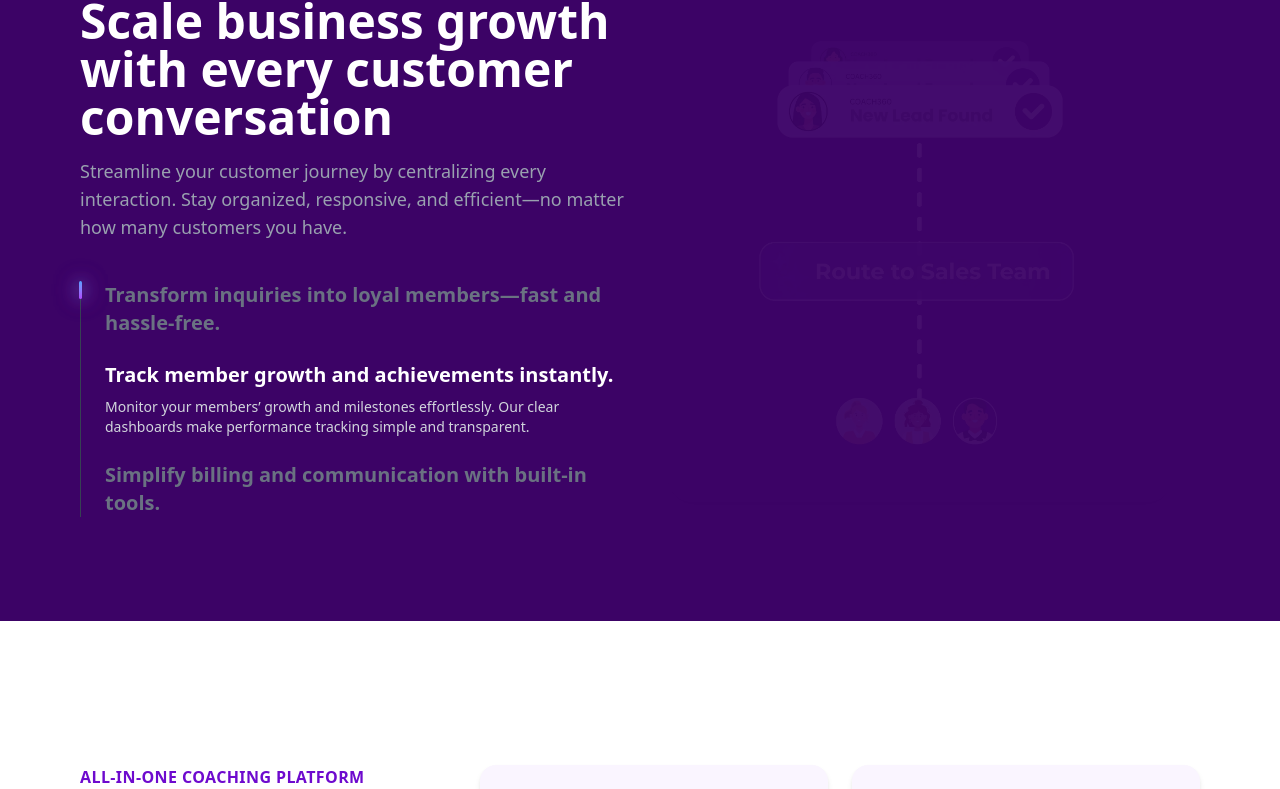
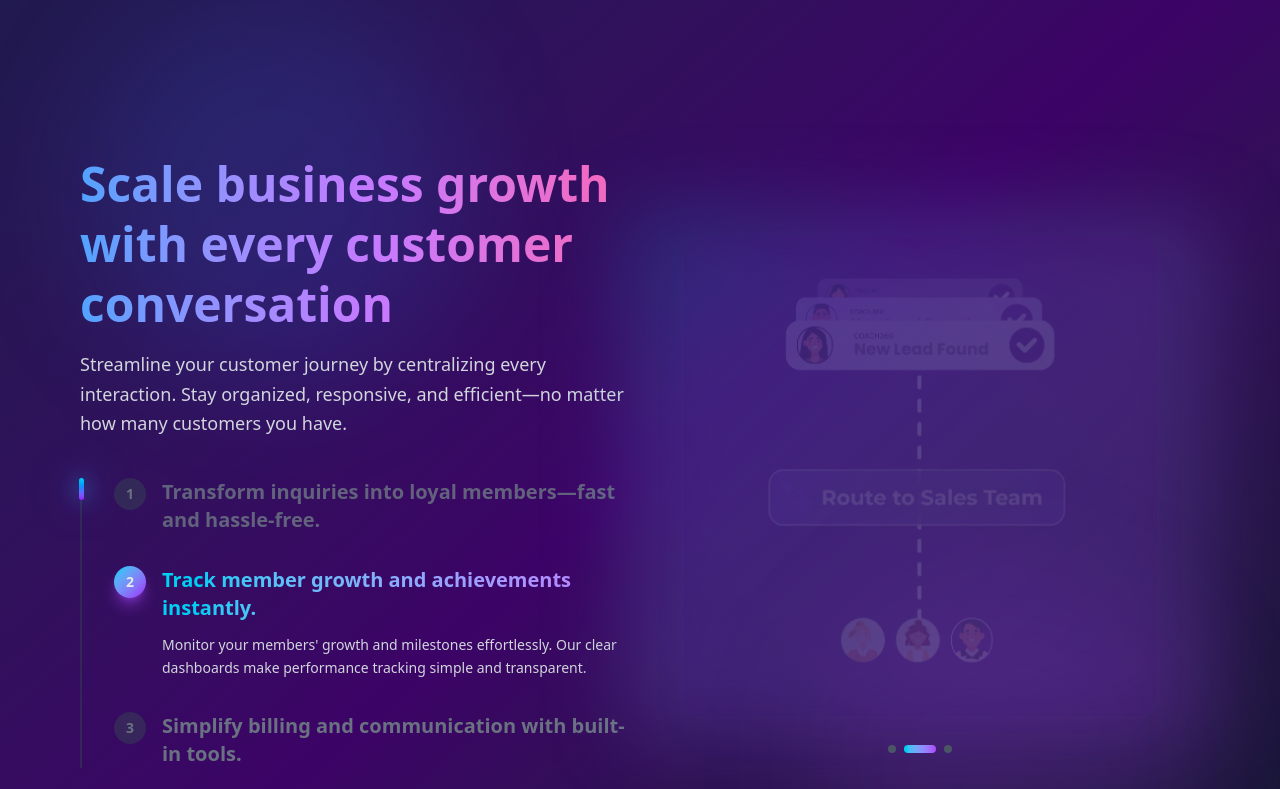
Before and after one commit to Suraj8517/react-crm-website, a React (Vite) app: page / in a window 1280 px wide. Shown: the part 1644-2433 px from the top of the page. Built offline with nearby package versions, Linux system fonts and the light colour scheme.

Commit message:
update live site

```diff
--- a/src/components/BusinessGrowthSection.jsx
+++ b/src/components/BusinessGrowthSection.jsx
@@ -3,25 +3,24 @@ import { motion, AnimatePresence } from "framer-motion";
  import slide1 from "../assets/slide1.webp";
 import slide2 from "../assets/slide2.webp";
 import slide3 from "../assets/slide3.webp";
-
 const sections = [
   {
     title: "Transform inquiries into loyal members—fast and hassle-free.",
     content:
       "Turn every inquiry into an opportunity. Engage prospects efficiently, nurture leads, and close memberships faster, ensuring no potential customer slips through the cracks.",
-    image: slide1,
+    image: slide1
   },
   {
     title: "Track member growth and achievements instantly.",
     content:
-      "Monitor your members’ growth and milestones effortlessly. Our clear dashboards make performance tracking simple and transparent.",
-    image: slide2,
+      "Monitor your members' growth and milestones effortlessly. Our clear dashboards make performance tracking simple and transparent.",
+    image: slide2
   },
   {
     title: "Simplify billing and communication with built-in tools.",
     content:
       "Effortlessly manage billing, calls, and subscriptions—all in one platform designed for smooth business operations.",
-    image: slide3,
+    image: slide3
   },
 ];
 
@@ -30,14 +29,11 @@ export default function GrowthSection() {
   const [progress, setProgress] = useState(0);
   const [manual, setManual] = useState(false);
 
-  // ✅ Autoplay logic (always starts from top)
   useEffect(() => {
     if (manual) return;
-
-    const duration = 5000; // 5s per section
+    const duration = 5000;
     const interval = 50;
     let elapsed = 0;
-
     setProgress(0);
 
     const timer = setInterval(() => {
@@ -59,6 +55,7 @@ export default function GrowthSection() {
   };
 
   const getProgressHeight = () => (manual ? "50%" : `${progress}%`);
+
   const getLineTop = () => {
     if (!manual) return "0%";
     if (active === 0) return "0%";
@@ -67,35 +64,46 @@ export default function GrowthSection() {
   };
 
   return (
-    <div className="flex flex-col md:flex-row items-center justify-between bg-purple-950 text-white py-20 px-6 md:px-20 mt-24 relative overflow-hidden">
+    <div className="relative h-280 flex flex-col md:flex-row items-center justify-between bg-gradient-to-br from-indigo-950 via-purple-950 to-slate-900 text-white py-20 px-6 md:px-20 mt-24 overflow-hidden">
+      <div className="absolute inset-0 opacity-20">
+        <div className="absolute top-20 left-20 w-96 h-96 bg-blue-500 rounded-full mix-blend-multiply filter blur-3xl animate-pulse"></div>
+        <div className="absolute bottom-20 right-20 w-96 h-96 bg-purple-500 rounded-full mix-blend-multiply filter blur-3xl animate-pulse" style={{ animationDelay: '2s' }}></div>
+      </div>
+
       {/* Left Side */}
-      <div className="md:w-1/2 relative">
-        <h2 className="text-2xl md:text-5xl font-bold mb-4">
+      <div className="md:w-1/2 relative z-10">
+        <motion.div
+          initial={{ opacity: 0, y: 30 }}
+          animate={{ opacity: 1, y: 0 }}
+          transition={{ duration: 0.8 }}
+        >
+          <h2 className="text-2xl md:text-5xl font-bold mb-4 bg-gradient-to-r from-blue-400 via-purple-400 to-pink-400 bg-clip-text text-transparent leading-tight">
             Scale business growth with every customer conversation
           </h2>
-        <p className="text-gray-400 mb-10 text-lg 2xl:text-xl">
+          <p className="text-gray-300 mb-10 text-lg 2xl:text-xl leading-relaxed">
             Streamline your customer journey by centralizing every interaction.
-          Stay organized, responsive, and efficient—no matter how many customers
-          you have.
+            Stay organized, responsive, and efficient—no matter how many
+            customers you have.
           </p>
+        </motion.div>
 
-        {/*  Progress Line Container */}
-        <div className="relative pl-6 border-l border-gray-700">
-          {/*  Glowing progress line */}
+        {/* Progress Line Container */}
+        <div className="relative pl-8 border-l-2 border-gray-700/50">
+          {/* Glowing progress line */}
           <motion.div
-            className="absolute left-[-2px] w-[3px] rounded-full bg-gradient-to-b from-blue-400 to-purple-500 shadow-[0_0_12px_4px_rgba(99,102,241,0.5)]"
+            className="absolute left-[-3px] w-[5px] rounded-full bg-gradient-to-b from-cyan-400 via-blue-500 to-purple-600"
             style={{
               top: getLineTop(),
               height: getProgressHeight(),
               transition: "height 0.15s linear, top 0.3s ease",
               boxShadow:
-                "0 0 15px rgba(147, 197, 253, 0.7), 0 0 25px rgba(168, 85, 247, 0.6)",
+                "0 0 20px rgba(56, 189, 248, 0.8), 0 0 40px rgba(168, 85, 247, 0.6), 0 0 60px rgba(168, 85, 247, 0.4)",
             }}
           ></motion.div>
 
-          {/*  Soft blur glow behind main line */}
+          {/* Enhanced blur glow */}
           <motion.div
-            className="absolute left-[-2px] w-[6px] rounded-full bg-gradient-to-b from-blue-400/30 to-purple-500/30 blur-md"
+            className="absolute left-[-6px] w-[12px] rounded-full bg-gradient-to-b from-cyan-400/40 via-blue-500/40 to-purple-600/40 blur-xl"
             style={{
               top: getLineTop(),
               height: getProgressHeight(),
@@ -103,49 +111,103 @@ export default function GrowthSection() {
             }}
           ></motion.div>
 
-          {/*  Titles */}
+          {/* Titles */}
           {sections.map((sec, i) => (
-            <div
+            <motion.div
               key={i}
-              className={`mb-6 cursor-pointer relative z-10 transition-all ${
-                active === i
-                  ? "text-white"
-                  : "text-gray-500 hover:text-gray-300"
+              className={`mb-8 cursor-pointer relative z-10 transition-all duration-300 group ${
+                active === i ? "text-white" : "text-gray-500"
               }`}
               onClick={() => handleClick(i)}
+              whileHover={{ x: 4 }}
             >
-              <h4 className="font-semibold text-xl 2xl:text-3xl">{sec.title}</h4>
+              {/* Number indicator */}
+              <div className={`flex items-start gap-4 ${active === i ? 'mb-3' : ''}`}>
+                <div
+                  className={`flex-shrink-0 w-8 h-8 rounded-full flex items-center justify-center text-sm font-bold transition-all duration-300 ${
+                    active === i
+                      ? "bg-gradient-to-br from-cyan-400 to-purple-600 shadow-lg shadow-purple-500/50"
+                      : "bg-gray-700/50 text-gray-500 group-hover:bg-gray-600/50"
+                  }`}
+                >
+                  {i + 1}
+                </div>
+                <div className="flex-1">
+                  <h4
+                    className={`font-semibold text-xl 2xl:text-3xl transition-all duration-300 ${
+                      active === i
+                        ? "text-transparent bg-gradient-to-r from-cyan-400 to-purple-400 bg-clip-text"
+                        : "group-hover:text-gray-300"
+                    }`}
+                  >
+                    {sec.title}
+                  </h4>
+                  <AnimatePresence mode="wait">
                     {active === i && (
                       <motion.p
                         key={i}
-                  initial={{ opacity: 0, y: 10 }}
-                  animate={{ opacity: 1, y: 0 }}
-                  exit={{ opacity: 0 }}
-                  transition={{ duration: 0.4 }}
-                  className="text-gray-300 mt-2 text-sm 2xl:text-xl"
+                        initial={{ opacity: 0, y: -10, height: 0 }}
+                        animate={{ opacity: 1, y: 0, height: "auto" }}
+                        exit={{ opacity: 0, y: -10, height: 0 }}
+                        transition={{ duration: 0.4, ease: "easeOut" }}
+                        className="text-gray-300 mt-3 text-sm 2xl:text-xl leading-relaxed"
                       >
                         {sec.content}
                       </motion.p>
                     )}
+                  </AnimatePresence>
                 </div>
+              </div>
+            </motion.div>
           ))}
         </div>
       </div>
 
       {/* Right Side Image */}
-      <div className="md:w-1/2 mt-10 md:mt-0 flex justify-center items-center">
+      <div className="md:w-1/2 mt-10 md:mt-0 flex justify-center items-center relative z-10">
+        <div className="relative">
+          {/* Decorative glow behind image */}
+          <div className="absolute inset-0 bg-gradient-to-br from-cyan-500/20 to-purple-500/20 rounded-3xl blur-2xl transform scale-105"></div>
+
           <AnimatePresence mode="wait">
-          <motion.img
+            <motion.div
               key={sections[active].image}
+              initial={{ opacity: 0, scale: 0.95, rotateY: 10 }}
+              animate={{ opacity: 1, scale: 1, rotateY: 0 }}
+              exit={{ opacity: 0, scale: 0.95, rotateY: -10 }}
+              transition={{ duration: 0.6, ease: "easeOut" }}
+              className="relative"
+            >
+              <img
                 src={sections[active].image}
                 alt={sections[active].title}
-            initial={{ opacity: 0, y: 20 }}
-            animate={{ opacity: 1, y: 0 }}
-            exit={{ opacity: 0, y: -20 }}
-            transition={{ duration: 0.5 }}
-            className="w-[90%] rounded-3xl shadow-lg"
+                className="w-[90%] mx-auto rounded-3xl shadow-2xl shadow-purple-900/50 border border-purple-500/20"
               />
+              {/* Gradient overlay on image */}
+              <div className="absolute inset-0 bg-gradient-to-tr from-cyan-500/10 to-purple-500/10 rounded-3xl w-[90%] mx-auto"></div>
+            </motion.div>
           </AnimatePresence>
+
+          {/* Floating indicator */}
+          <motion.div
+            initial={{ opacity: 0 }}
+            animate={{ opacity: 1 }}
+            className="absolute -bottom-6 left-1/2 transform -translate-x-1/2 flex gap-2"
+          >
+            {sections.map((_, i) => (
+              <button
+                key={i}
+                onClick={() => handleClick(i)}
+                className={`h-2 rounded-full transition-all duration-300 ${
+                  active === i
+                    ? "w-8 bg-gradient-to-r from-cyan-400 to-purple-500"
+                    : "w-2 bg-gray-600 hover:bg-gray-500"
+                }`}
+                aria-label={`Go to slide ${i + 1}`}
+              ></button>
+            ))}
+          </motion.div>
+        </div>
       </div>
     </div>
   );
```
Lines whose indentation alone changed are shown as unchanged.
